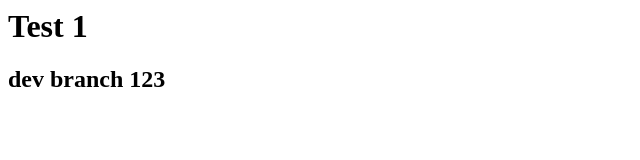
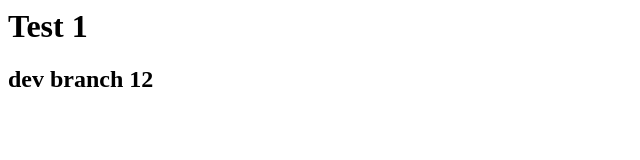
Before and after one commit to thaian285/demo, a plain HTML site: page index.html in a window 1280 px wide. Shown: the full height of the page, 0-640 px from the left. Drawn offline with Linux system fonts and the light colour scheme.

Commit message:
fixed the defect

```diff
--- a/index.html
+++ b/index.html
@@ -1,6 +1,6 @@
 <html>
 	<body>
 		<h1>Test 1</h1>
-		<h2>dev branch 123</h2>
+		<h2>dev branch 12</h2>
 	</body>
 </html>
```
